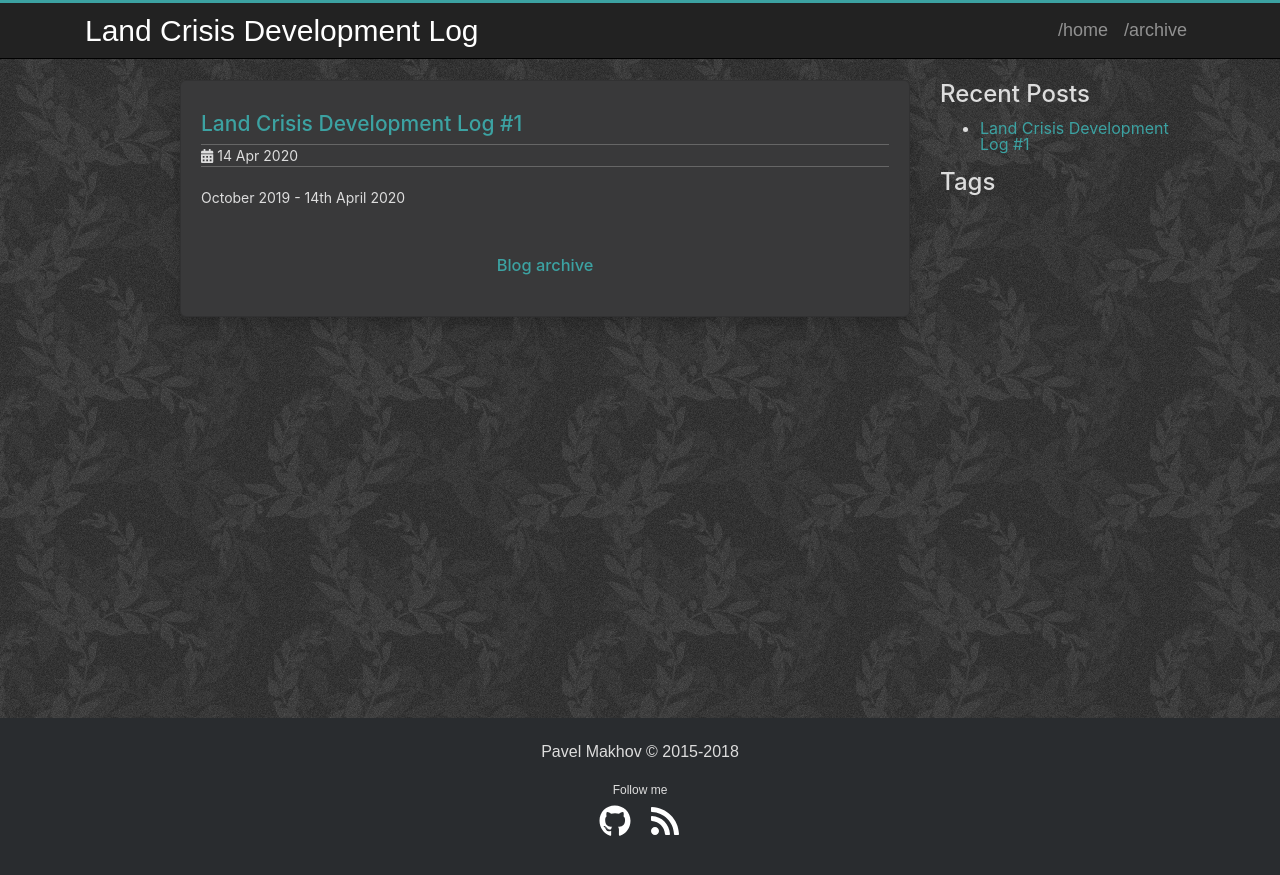
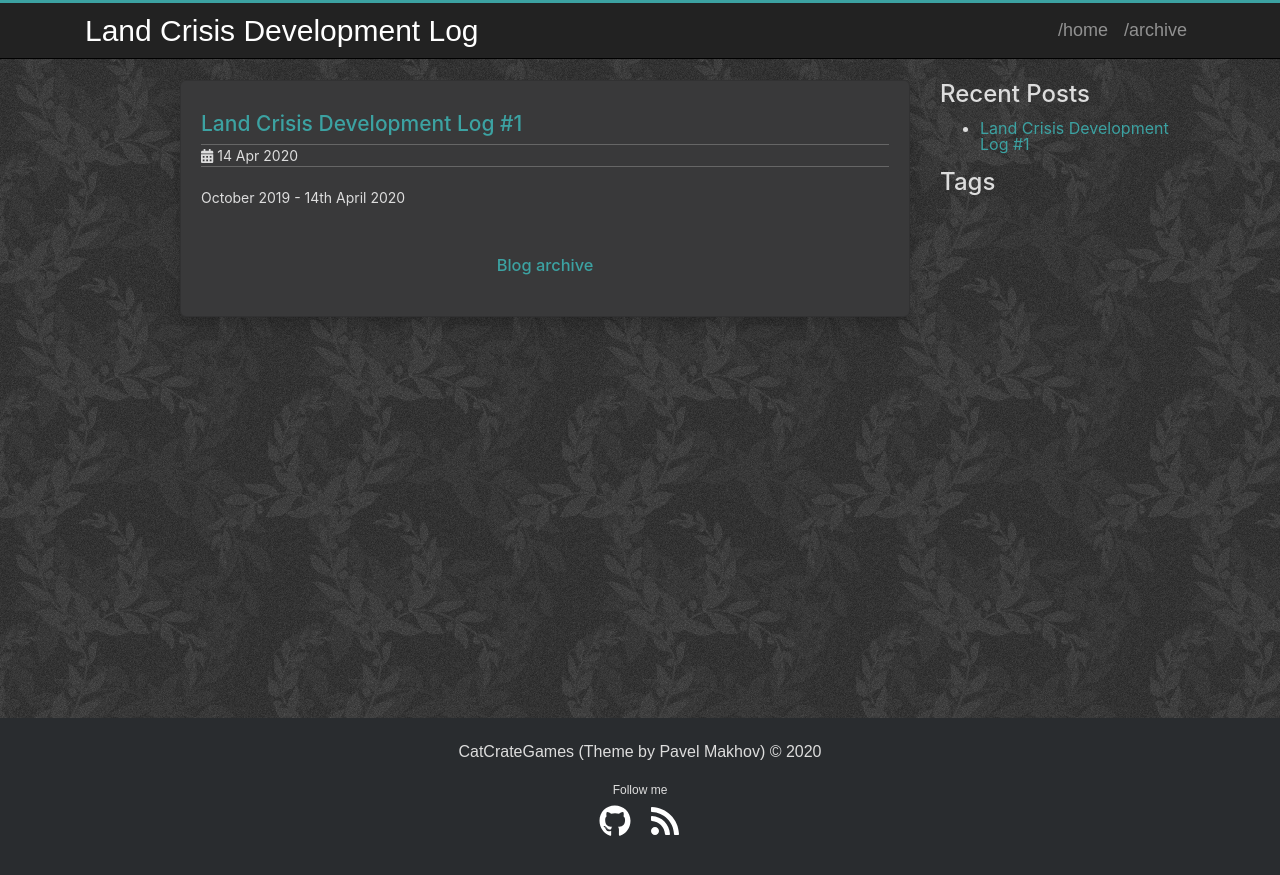
Before and after one commit to ccg-landcrisis-blog/blog, a Jekyll site: the page built from index.html, in a window 1280 px wide. Shown: the top 875 px of the page. Built offline with Jekyll 4.4.1, drawn with Linux system fonts in a browser that asks for light colours.

Commit message:
changed copyright

```diff
--- a/_config.yml
+++ b/_config.yml
@@ -10,8 +10,8 @@ url: http://landcrisis.catcrategames.com
 # For a project page here should be a project name. Otherwise (for user's/organization's page leave it empty)
 baseurl: '/'
 
-author: Pavel Makhov
-copyright: 2015-2018
+author: CatCrateGames (Theme by Pavel Makhov)
+copyright: 2020
 
 share:
   facebook: true
```
